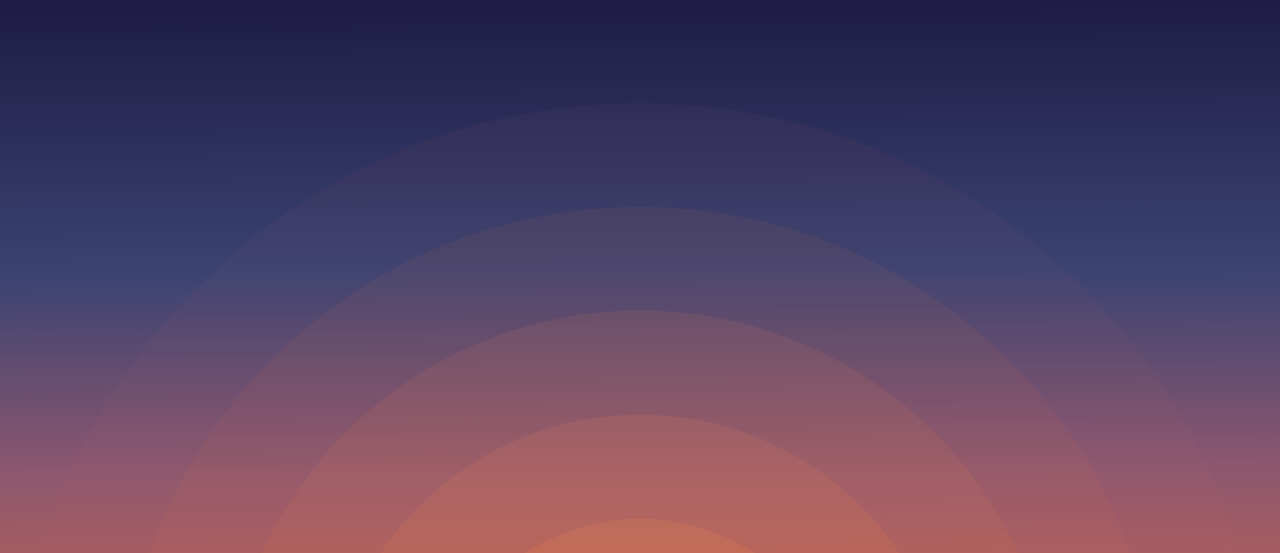
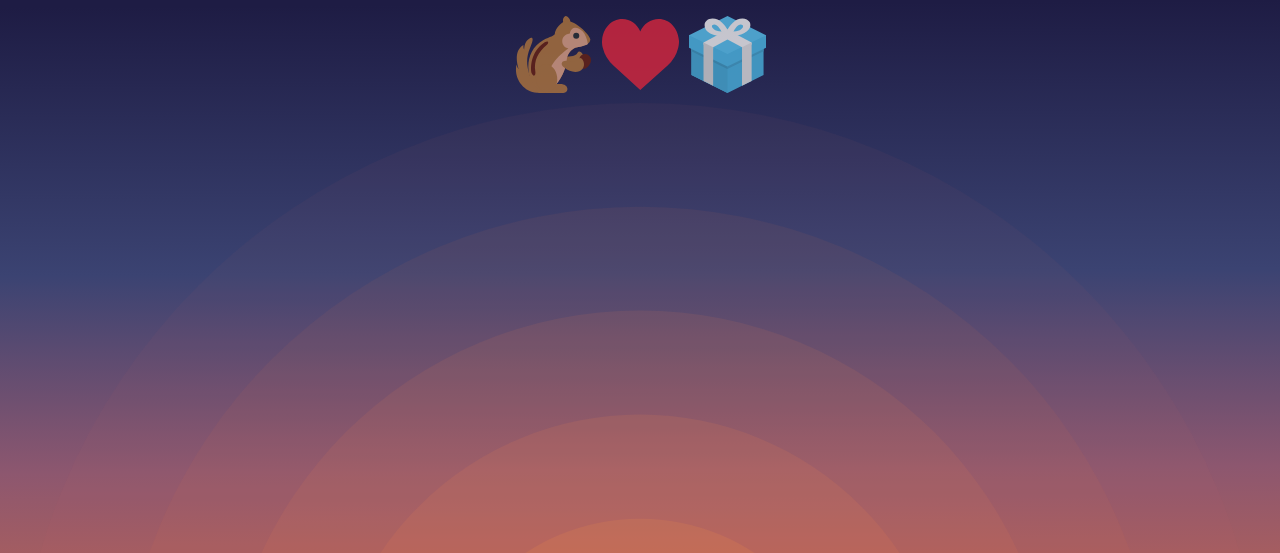
Before and after one commit to ggzor/Sol, a website: page index.html in a window 1280 px wide. Shown: the top 553 px of the page. Drawn offline with Linux system fonts and the light colour scheme.

Commit message:
Finishing first scene

```diff
--- a/index.html
+++ b/index.html
@@ -10,9 +10,9 @@
 </head>
 
 <body>
-    <div class="parent">
-        <div class="background-shapes-container">
-            <svg xmlns="http://www.w3.org/2000/svg" id="SVGRoot" viewBox="0 0 1366 768" preserveAspectRatio="xMidYMax slice" class="background-shapes">
+    <div class="principal">
+        <div class="background">
+            <svg xmlns="http://www.w3.org/2000/svg" id="SVGRoot" viewBox="0 0 1366 768" preserveAspectRatio="xMidYMax slice" class="background-image">
                 <defs>
                     <linearGradient id="linearGradient1578" x1="641.7" x2="637.4" y1="762" y2="4" gradientUnits="userSpaceOnUse">
                         <stop offset="0" stop-color="#e66e39" />
@@ -34,8 +34,52 @@
                     <circle id="sol1" cx="300" cy="468" r="25" fill="#fbfbfb" filter="url(#filter2734)" />
                 </g>
             </svg>
+
+            <section class="title">
+                <svg id="ardilla" xmlns="http://www.w3.org/2000/svg" version="1" viewBox="0 0 508 508">
+                    <g fill="#ad743d">
+                        <path d="M325 276c18-18 71 0 89-36 11-22 53 18 35 53s-71 36-106 18-18-35-18-35" />
+                        <path d="M365 36c66 20 135 103 132 119s-4 38-93 52c-16 3-57 26-63 83-9 91-59 157-117 216-23 0-24 2-49 2s-52-34-66-67c-40-99-28-223 79-282 42-23 74-26 75-43 2-19 18-52 55-76-7-18 7-39 16-40s29 15 31 36"
+                        />
+                    </g>
+                    <path fill="#d99e82" d="M352 213c-46-1-64-86 10-97 2-15 11-37 32-39 34-2 76 30 87 107-12 8-35 16-77 23-16 3-57 26-63 83-7 73-41 131-85 181-12-13-23-33-28-61-20-98 105-177 124-197z"
+                    />
+                    <path fill="#292f33" d="M384 130a20 20 0 1 0 40 0 20 20 0 0 0-40 0" />
+                    <g fill="#662113">
+                        <path d="M424 282c-4 22 6 62 27 66s46-29 50-50-9-42-30-46c-22-5-42 9-47 30M211 189c-58 47-88 104-77 176 5 30-12 41-24 13-8-21-13-141 86-204 27-17 28 4 15 15"
+                        />
+                    </g>
+                    <g fill="#ad743d">
+                        <path d="M316 300c23-15 76 16 104-18 17-22 53 31 26 66-28 34-85 22-119-6-35-27-11-42-11-42M163 508h156c39 0 39-59-20-59h-52c-39 0-84 59-84 59"
+                        />
+                        <path d="M278 403c-5-51-41-89-79-85s-66 49-61 99c6 51 41 89 80 85s66-49 60-99" />
+                        <path d="M186 494c-23-5-70-22-97-129-9-37-19-89 12-159 27-60 15-73-10-54-23 17-28 39-31 70-2-6-6-15-4-30-52 29-52 96-32 159-5-6-12-19-14-31-19 82 36 178 135 187 56 6 41-13 41-13"
+                        />
+                    </g>
+                </svg>
+                <svg id="contenedorCorazon" xmlns="http://www.w3.org/2000/svg" viewBox="0 0 50 50">
+                    <path id="corazon" fill="#D7263D" d="M24.85 10.13A13.08 13.08 0 0 1 36.84 2c7.22 0 12.42 6.18 13.08 13.54 0 0 .35 1.83-.42 5.12a22.61 22.61 0 0 1-6.9 11.5L24.85 48 7.4 32.15a22.63 22.63 0 0 1-6.9-11.5c-.78-3.29-.42-5.12-.42-5.12C.73 8.17 5.93 2 13.16 2c5.36 0 9.67 3.35 11.69 8.13z"
+                    />
+                </svg>
+                <svg id="paquetito" xmlns="http://www.w3.org/2000/svg" version="1" viewBox="0 0 504 504">
+                    <path fill="#49b0db" d="M16 134l236 118 236-118v252L252 504 16 386V134z" />
+                    <path fill="#429ec5" d="M16 158v73l235 116 237-116v-73L252 273 16 158z" />
+                    <path fill="#45a7d0" d="M252 504V252L32 142H16v244l236 118z" />
+                    <path fill="#3e96bb" d="M16 158v73l235 116 1-1v-73L16 158z" />
+                    <path fill="#58c0eb" d="M0 126L252 0l252 126v16L252 268 0 143v-17z" />
+                    <path fill="#efefef" d="M397 40c-9-15-26-24-47-24-48 0-81 44-98 73-16-29-50-73-98-73-30 0-52 19-52 44 0 45 50 74 148 74s152-38 152-74c0-7-2-14-5-20zM165 88c-11-7-15-16-15-21 0-7 6-12 15-12 21 0 38 28 48 47-25-2-40-8-48-14zm174 0c-8 6-23 12-48 14 10-19 26-47 48-47 9 0 15 5 15 12 0 5-3 14-15 21z"
+                    />
+                    <path fill="#4cb6e2" d="M0 126l252 123 252-123v82L251 331 0 208v-82z" />
+                    <path fill="#efefef" d="M347 214v-9l-95-51-94 51v9l-63-28v-12l154-82 3 2 3-2 155 81v13l-63 28z" />
+                    <path fill="#dcdcdc" d="M347 205v251l63-31V173l-63 32z" />
+                    <path fill="#d1d1d1" d="M95 425l63 32V205l-63-32v252z" />
+                </svg>
+            </section>
         </div>
-        <div id="app" class="main">
+        <div class="site">
+            <section class="counters">
+
+            </section>
         </div>
     </div>
 </body>
--- a/src/index.ts
+++ b/src/index.ts
@@ -7,13 +7,12 @@ import filter from 'lodash/filter'
 import map from 'lodash/map'
 import 'materialize-css/sass/materialize.scss'
 import xs from 'xstream'
-import '../src/styles/default.scss'
-import '../src/styles/layout.scss'
+import './styles/all.scss'
 
 type DiffUnit = 's' | 'm' | 'h' | 'd' | 'M' | 'Y'
 
 function main() {
-    const initialDate = new Date('2018-02-26T12:00:00-06:00')
+    const initialDate = new Date('2018-02-26T10:00:00-06:00')
     const keys: DiffUnit[] = ['Y', 'M', 'd', 'h', 'm', 's']
 
     return {
@@ -38,7 +37,7 @@ function main() {
 }
 
 const drivers = {
-    DOM: makeDOMDriver('#app')
+    DOM: makeDOMDriver('.counters')
 }
 
 run(main, drivers)
@@ -54,3 +53,5 @@ for (let i = 2; i <= 6; i++) {
 }
 
 setTimeout(() => TweenMax.to('.counters', 1, { opacity: 0.8 }), 2000)
+TweenMax.to('#ardilla, #contenedorCorazon, #paquetito', 1, { opacity: 0.8, delay: 2 })
+TweenMax.to('#corazon', 0.8, { fill: '#1E4E83', yoyo: true, repeat: -1, delay: 5, repeatDelay: 5 })
--- /dev/null
+++ b/src/styles/all.scss
@@ -0,0 +1,6 @@
+@charset "UTF-8";
+
+@import "layouts/site";
+@import "layouts/background";
+@import "layouts/counters";
+@import "layouts/primary";
--- a/src/styles/default.scss
+++ /dev/null
@@ -1,4 +0,0 @@
-html, body {
-    height: 100vh;
-    margin: 0;
-}
--- a/src/styles/layout.scss
+++ /dev/null
@@ -1,49 +0,0 @@
-.parent {
-    height: 100vh;
-    display: grid;
-    grid-template-columns: 1fr;
-    grid-template-rows: 1fr;
-    grid-template-areas: "full";
-}
-
-.background-shapes-container {
-    grid-area: full;
-    height: 100vh;
-    overflow: hidden;
-    text-align: center
-}
-
-.background-shapes {
-    height: 100vh;
-    width: 100vw;
-    margin: auto;
-    padding: 0;
-}
-
-.main {
-    grid-area: full;
-    display: grid;
-    grid-template-columns: 1fr 2fr 1fr;
-    grid-template-rows: 1fr auto;
-    grid-template-areas: "left main right" "left center right";
-}
-
-.counters {
-    display: flex;
-    grid-area: center;
-    align-items: center;
-    justify-content: flex-end;
-    flex-direction: column;
-    opacity: 0;
-}
-
-$startSize: 1em;
-$multiplier: 0.3;
-$endCounterSize: 6;
-@for $i from 1 through $endCounterSize {
-    .counter-#{$i} {
-        font-size: $startSize + ($multiplier * ($endCounterSize - $i));
-        margin: 0;
-        margin-bottom: 6px;
-    }
-}
--- /dev/null
+++ b/src/styles/layouts/_background.scss
@@ -0,0 +1,49 @@
+.background {
+    display: grid;
+    grid-area: full;
+    height: 100vh;
+    overflow: hidden;
+    grid-template-columns: 1fr;
+    grid-template-rows: auto 1fr;
+    grid-template-areas: "title" "content";
+}
+
+.background-image {
+    display: block;
+    height: 100vh;
+    width: 100vw;
+    grid-row: 1/20;
+    grid-column: 1/20;
+}
+
+.title {
+    margin-top: 16px;
+    grid-area: title;
+    display: flex;
+    align-items: center;
+    justify-content: center;
+    padding-right: 10px;
+}
+
+.title>svg {
+    margin-left: 5px;
+    width: 44px;
+    height: 44px;
+    opacity: 0;
+}
+
+@media screen and (min-width: 481px) {
+    .title>svg {
+        margin-left: 8px;
+        width: 55px;
+        height: 55px;
+    }
+}
+
+@media screen and (min-width: 769px) {
+    .title>svg {
+        margin-left: 10px;
+        width: 77px;
+        height: 77px;
+    }
+}
--- /dev/null
+++ b/src/styles/layouts/_counters.scss
@@ -0,0 +1,19 @@
+.counters {
+    display: flex;
+    grid-area: center;
+    align-items: center;
+    justify-content: flex-end;
+    flex-direction: column;
+    opacity: 0;
+}
+
+$startSize: 1em;
+$multiplier: 0.3;
+$endCounterSize: 6;
+@for $i from 1 through $endCounterSize {
+    .counter-#{$i} {
+        font-size: $startSize + ($multiplier * ($endCounterSize - $i));
+        margin: 0;
+        margin-bottom: 6px;
+    }
+}
--- /dev/null
+++ b/src/styles/layouts/_primary.scss
@@ -0,0 +1,7 @@
+.principal {
+    height: 100vh;
+    display: grid;
+    grid-template-columns: 1fr;
+    grid-template-rows: 1fr;
+    grid-template-areas: "full";
+}
--- /dev/null
+++ b/src/styles/layouts/_site.scss
@@ -0,0 +1,6 @@
+.site {
+    display: grid;
+    grid-area: full;
+    grid-template-columns: 1fr 2fr 1fr;
+    grid-template-areas: "left center right";
+}
```
Also changed, not shown: bundle.js, escenas/Assets/Ardilla.svg (added), escenas/Assets/ArdillaInk.svg (added), escenas/Assets/Corazon.svg (added), escenas/Assets/CorazonInk.svg (added), escenas/Assets/Paquetito.svg (added), escenas/Assets/PaquetitoInk.svg (added), main.css.
